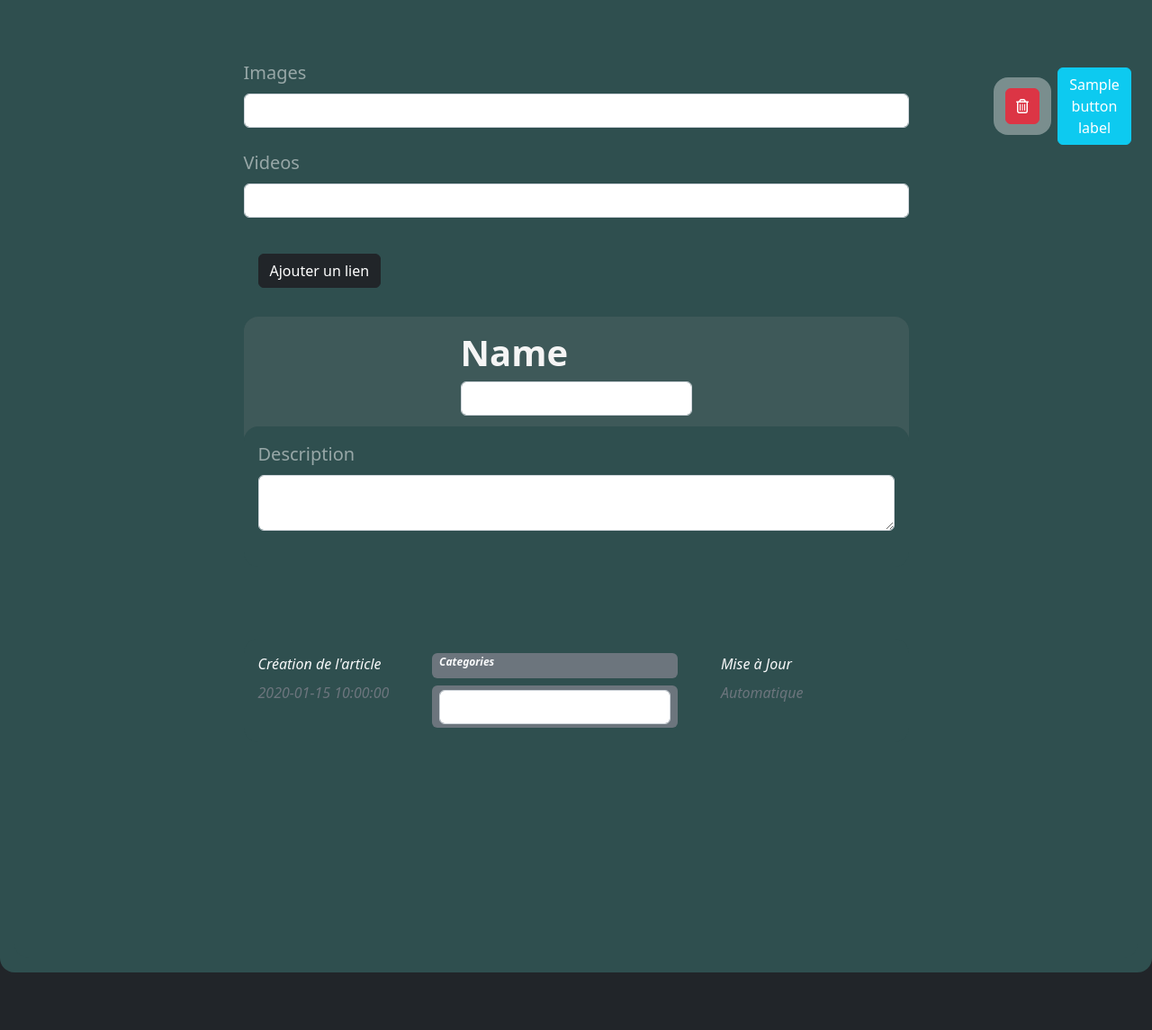
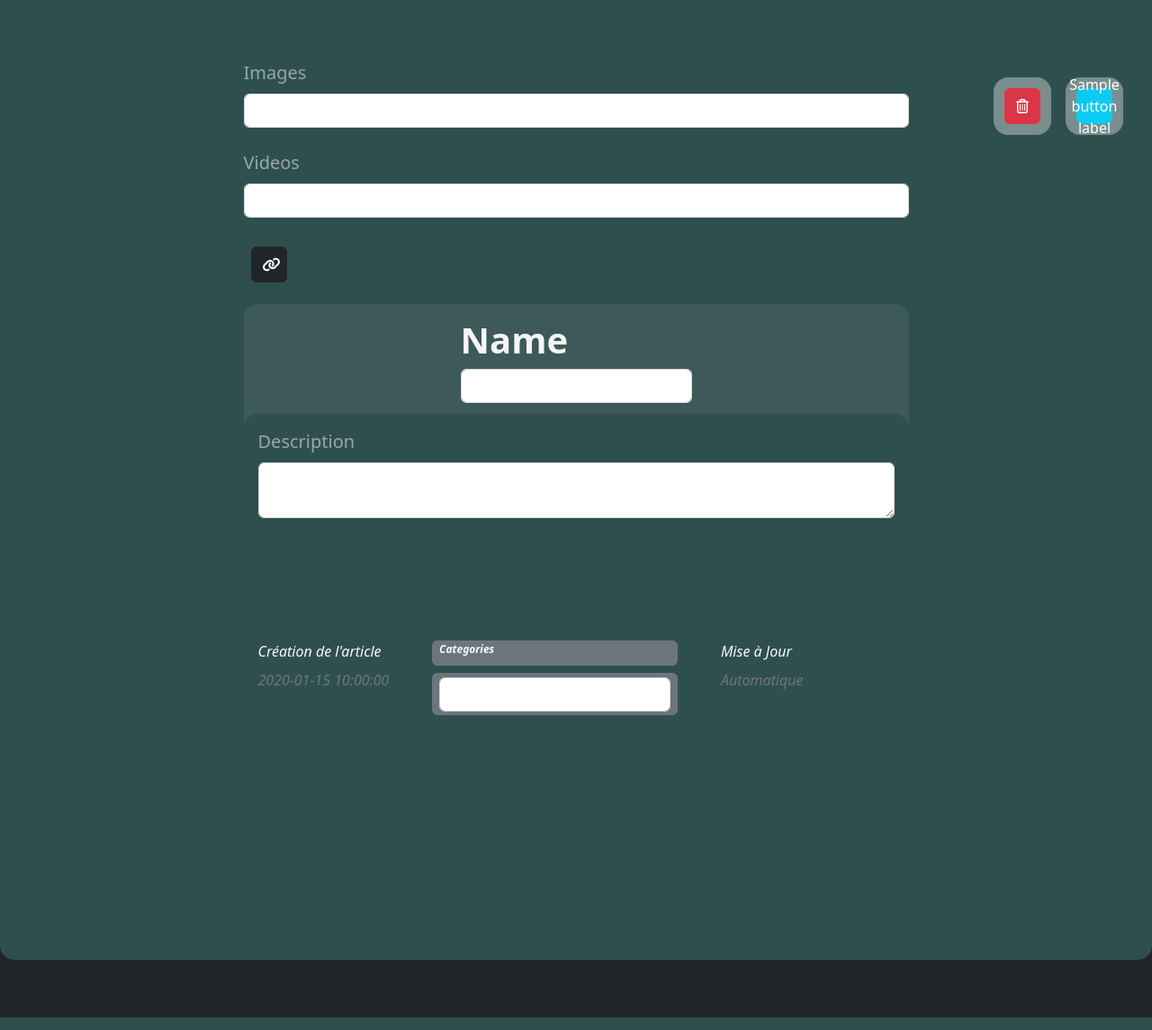
Before and after one commit to Getssone/Snowtricks, a Symfony app: template Code/templates/article/edit2.html.twig in a window 1280 px wide. Shown: the part 538-1683 px from the top of the page at 90% size. Run offline with Twig, Linux system fonts and the light colour scheme; the template is opened without the code that fills it: most values are stand-ins (such as "Sample title", 1, 10 or a date in 2020); grey boxes marked "Sample" are stand-in pictures; form fields are guessed from the names that the template uses; style sheets or scripts are compiled from the project's sources; some libraries are stand-ins or nearby versions.

```diff
--- a/Code/public/css/ShowEditArticle/showEditArticle.css
+++ b/Code/public/css/ShowEditArticle/showEditArticle.css
@@ -208,4 +208,14 @@ body .commentaires .container_text-comment .comment_info::after {
 .form_comment form .btn-info {
   width: 2.5rem;
   height: 2.5rem;
+}
+
+button {
+  width: 2.5rem;
+  height: 2.5rem;
+  margin: 0.5rem !important;
+}
+
+.seeArrow {
+  display: none;
 }/*# sourceMappingURL=showEditArticle.css.map */
--- a/Code/public/css/ShowEditArticle/showEditArticle.scss
+++ b/Code/public/css/ShowEditArticle/showEditArticle.scss
@@ -210,3 +210,11 @@ body {
     }
   }
 }
+button {
+  width: 2.5rem;
+  height: 2.5rem;
+  margin: 0.5rem !important;
+}
+.seeArrow {
+  display: none;
+}
--- a/Code/src/Controller/ImageController.php
+++ b/Code/src/Controller/ImageController.php
@@ -66,7 +66,6 @@ class ImageController extends AbstractController
     #[Route('/{id}/edit', name: 'app_image_edit', methods: ['GET', 'POST'])]
     public function edit(Request $request, Image $image, EntityManagerInterface $entityManager): Response
     {
-        $oldImage = $image->getFile();
         $form = $this->createForm(ImageType::class, $image);
         $form->handleRequest($request);
 
@@ -91,6 +90,7 @@ class ImageController extends AbstractController
 
             $entityManager->flush();
             $articleSlug = $article->getSlug();
+            $this->addFlash('success', "le fichier à été enregistrer.");
             return $this->redirectToRoute('app_article_show', ['slug' => $articleSlug], Response::HTTP_SEE_OTHER);
         }
 
--- a/Code/templates/article/_form.html.twig
+++ b/Code/templates/article/_form.html.twig
@@ -16,7 +16,9 @@
 {% endif %}
 
 {{ form_widget(form) }}
-<button type="button" class="btn btn-dark" id="add-link-button">Ajouter un lien</button>
+<button type="button" class="btn btn-dark" id="add-link-button">
+	<i class="fas fa-link"></i>
+</button>
 <div class="text-secondary-emphasis">
 	Autheur :
 	{{ article.author.username}}</div>
--- a/Code/templates/article/edit2.html.twig
+++ b/Code/templates/article/edit2.html.twig
@@ -110,7 +110,9 @@
 										{{ form_widget(form.images) }}</p>
 									<p class="fs-5 mb-4">{{ form_label(form.videos) }}
 										{{ form_widget(form.videos) }}</p>
-									<button type="button" class="btn btn-dark" id="add-link-button">Ajouter un lien</button>
+									<button type="button" class="btn btn-dark" id="add-link-button">
+										<i class="fas fa-link"></i>
+									</button>
 									<!-- Post header-->
 									<header
 
--- a/Code/templates/image/edit.html.twig
+++ b/Code/templates/image/edit.html.twig
@@ -22,10 +22,8 @@
 {% block body %}
 
 	{{ include('image/_form.html.twig', {'button_label': ('<i class="fas fa-save"></i>')|raw }) }}
-	<pre>
-		{{ dump(image) }}
-	</pre>
-	<div class="d-flex">
+
+	<div class="d-flex align-items-center">
 		<button class="classText btn btn-info" type="button">
 			<a href="{{ path('app_home') }}">
 				<i class="fas fa-angle-double-left"></i>
--- a/Code/templates/video/edit.html.twig
+++ b/Code/templates/video/edit.html.twig
@@ -20,8 +20,8 @@
 {% endblock %}
 {% block body %}
 
-	{{ include('video/_form.html.twig', {'button_label': 'Update'}) }}
-	<div class="d-flex">
+	{{ include('video/_form.html.twig',  {'button_label': ('<i class="fas fa-save"></i>')|raw }) }}
+	<div class="d-flex align-items-center">
 
 		<button class="classText btn btn-info" type="button">
 			<a href="{{ path('app_home') }}">
```
Also changed, not shown: Code/src/Controller/ArticleController.php (+30 -27 lines), Code/templates/article/show.html.twig (+8 -1 lines), 2 other files.
